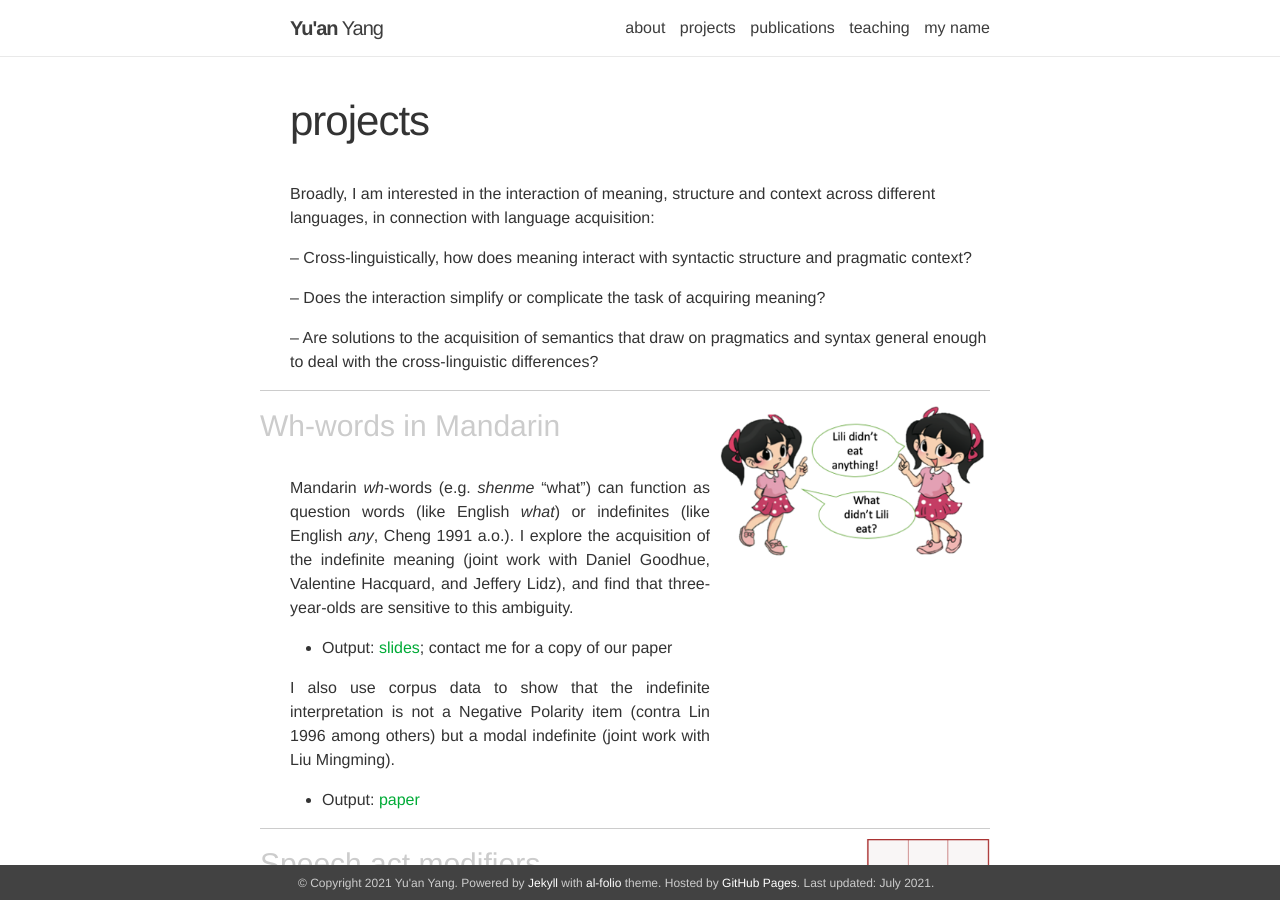
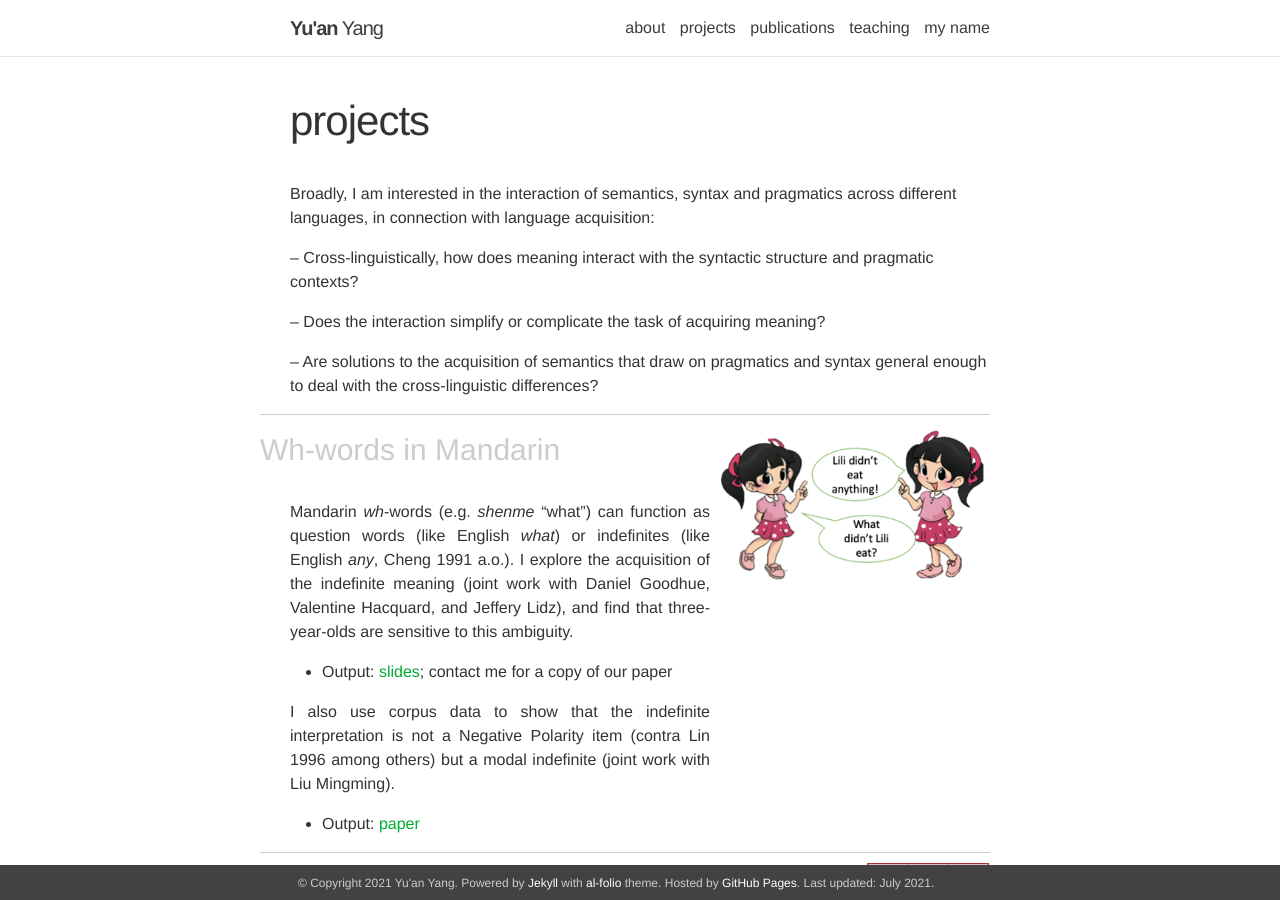
Before and after one commit to Yu-an/yu-an.github.io, a Jekyll site: the page built from _pages/projects.md, in a window 1280 px wide and 900 px high. Built offline with Jekyll 4.4.1, drawn with Linux system fonts in a browser that asks for light colours.

Commit message:
change project layout

```diff
--- a/_pages/projects.md
+++ b/_pages/projects.md
@@ -3,9 +3,9 @@ layout: page
 title: projects
 permalink: /projects/
 ---
-Broadly, I am interested in the interaction of meaning, structure and context across different languages, in connection with language acquisition:
+Broadly, I am interested in the interaction of semantics, syntax and pragmatics across different languages, in connection with language acquisition:
 
--- Cross-linguistically, how does meaning interact with syntactic structure and pragmatic context?
+-- Cross-linguistically, how does meaning interact with the syntactic structure and pragmatic contexts?
 
 -- Does the interaction simplify or complicate the task of acquiring meaning?
 
```
